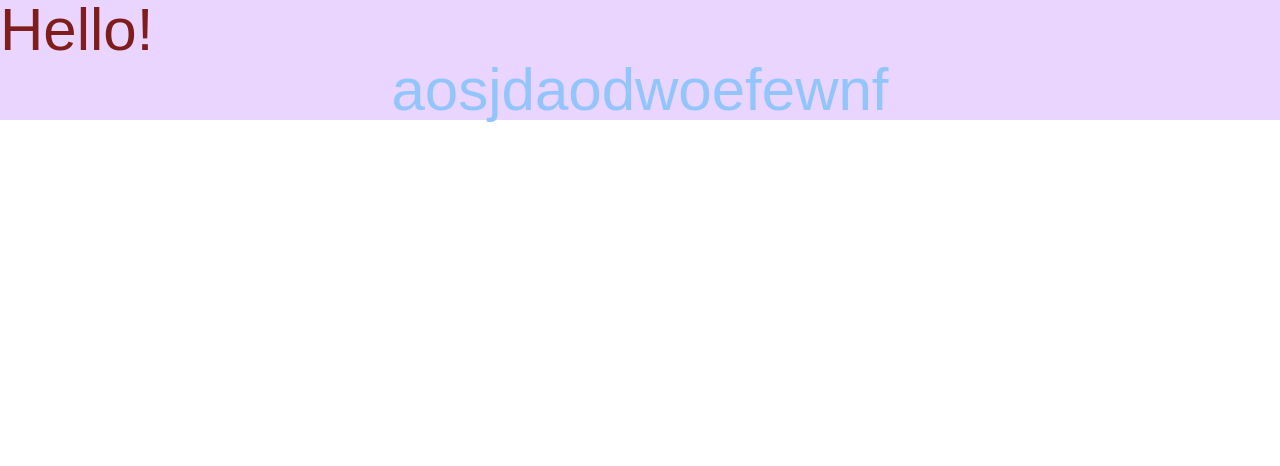
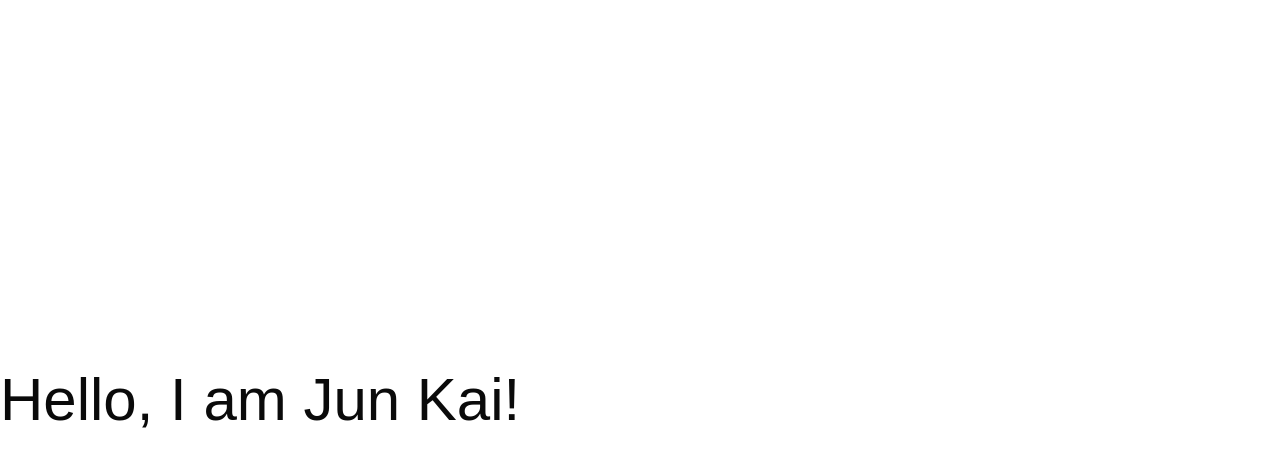
Before and after one commit to saltydoge59/Junkai_heartcode, a Next.js app in the folder my-app/: page / in a window 1280 px wide. Shown: the top 466 px of the page. Built offline with nearby package versions, Linux system fonts and the light colour scheme.

Commit message:
new landing page

```diff
--- a/my-app/app/page.tsx
+++ b/my-app/app/page.tsx
@@ -2,11 +2,8 @@
 
 export default function Home() {
   return (
-    <div className="text-red-900 text-6xl bg-purple-200">
-      Hello!
-      <div className = "flex flex-row justify-center text-blue-300">
-        aosjdaodwoefewnf
+    <div className="flex items-center h-screen text-black-700 text-6xl">
+      Hello, I am Jun Kai!
       </div>
-    </div>
   );
 }
```
Also changed, not shown: my-app/app/test/index.html (added).
